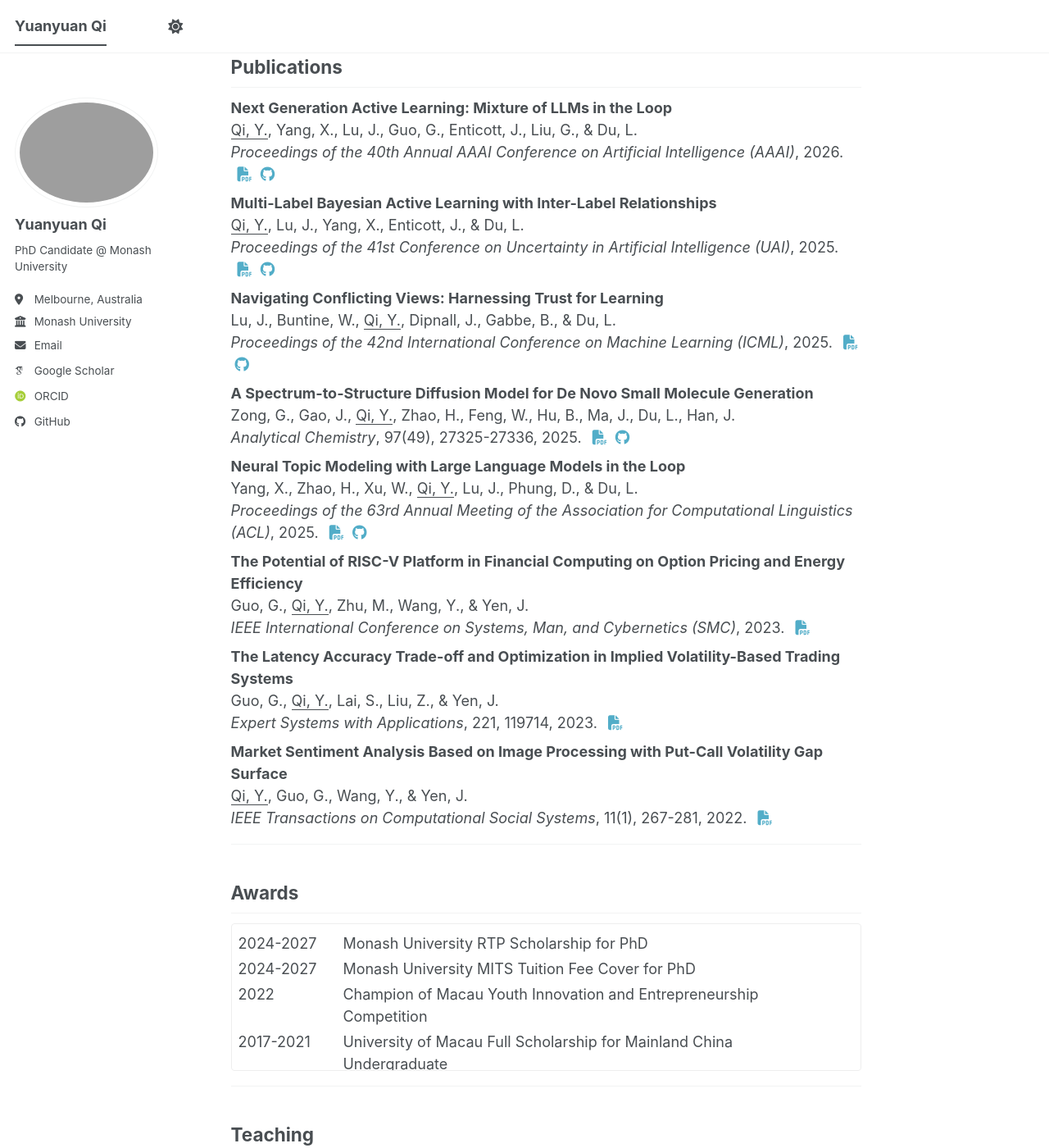
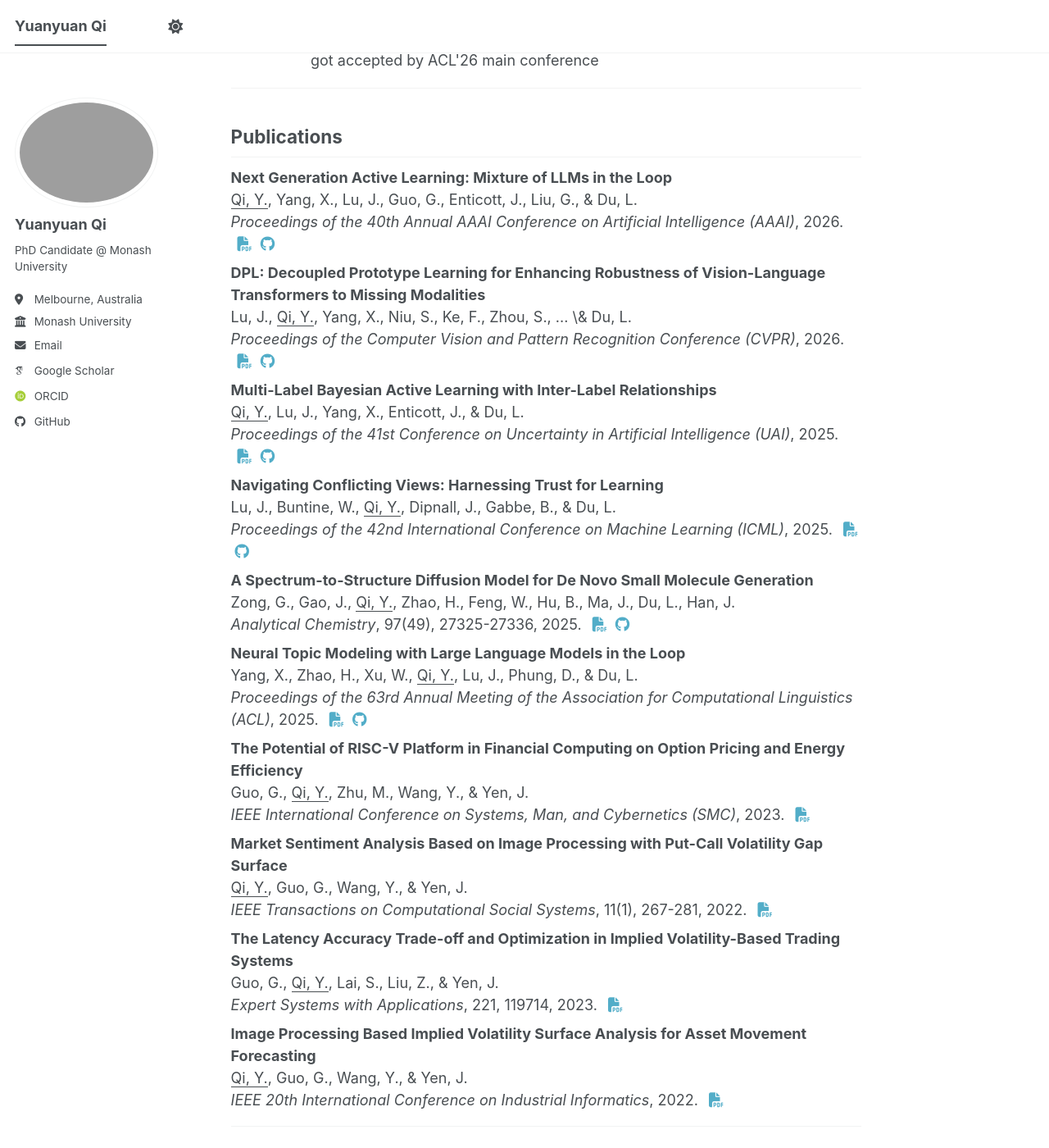
Before and after one commit to qijindou/qijindou.github.io, a Jekyll site: the page built from _pages/about.md, in a window 1280 px wide and 1400 px high, scrolled down 807 px. Shown: the whole window at 82% size. Built offline with Jekyll 4.4.1, drawn with Linux system fonts in a browser that asks for light colours; some web fonts are replaced; a script bundle is joined from its source files by our own code; library files that are not in the unit come from our copies; some of the changed text lies outside the part shown.

Commit message:
update info

```diff
--- a/_pages/about.md
+++ b/_pages/about.md
@@ -16,6 +16,10 @@
 ## News
 
 <table style="border: none; border-collapse: collapse; width: 100%; font-size: 1em;">
+  <tr style="border: none;">
+    <td style="border: none; padding: 2px 16px 2px 0; white-space: nowrap; vertical-align: top;">2026.3</td>
+    <td style="border: none; padding: 2px 16px;">Our paper "DPL: Decoupled Prototype Learning for Enhancing Robustness of Vision-Language Transformers to Missing Modalities" got accepted by CVPR'26</td>
+  </tr>
   <tr style="border: none;">
     <td style="border: none; padding: 2px 16px 2px 0; white-space: nowrap; vertical-align: top;">2025.12</td>
     <td style="border: none; padding: 2px 16px;">Our paper "A Spectrum-to-Structure Diffusion Model for De Novo Small Molecule Generation" is published in Analytical Chemistry (IF: 7.4)</td>
@@ -48,8 +52,16 @@
 <strong>Next Generation Active Learning: Mixture of LLMs in the Loop</strong><br>
 <u>Qi, Y.</u>, Yang, X., Lu, J., Guo, G., Enticott, J., Liu, G., & Du, L.<br>
 <em>Proceedings of the 40th Annual AAAI Conference on Artificial Intelligence (AAAI)</em>, 2026.
-<a href="https://arxiv.org/pdf/2601.15773" title="Paper"><i class="fas fa-file-pdf" style="margin-left: 8px;"></i></a>
+<a href="https://ojs.aaai.org/index.php/AAAI/article/view/39678" title="Paper"><i class="fas fa-file-pdf" style="margin-left: 8px;"></i></a>
 <a href="https://github.com/qijindou/MoLLIA" title="Code"><i class="fab fa-github" style="margin-left: 5px;"></i></a>
+</p>
+
+<p style="margin: 8px 0;">
+<strong>DPL: Decoupled Prototype Learning for Enhancing Robustness of Vision-Language Transformers to Missing Modalities</strong><br>
+Lu, J., <u>Qi, Y.</u>, Yang, X., Niu, S., Ke, F., Zhou, S., ... \& Du, L.<br>
+<em>Proceedings of the Computer Vision and Pattern Recognition Conference (CVPR)</em>, 2026.
+<a href="https://openaccess.thecvf.com/content/CVPR2026/papers/Lu_DPL_Decoupled_Prototype_Learning_for_Enhancing_Robustness_of_Vision-Language_Transformers_CVPR_2026_paper.pdf" title="Paper"><i class="fas fa-file-pdf" style="margin-left: 8px;"></i></a>
+<a href="https://github.com/OverfitFlow/DPL" title="Code"><i class="fab fa-github" style="margin-left: 5px;"></i></a>
 </p>
 
 <p style="margin: 8px 0;">
@@ -92,6 +104,13 @@
 </p>
 
 <p style="margin: 8px 0;">
+<strong>Market Sentiment Analysis Based on Image Processing with Put-Call Volatility Gap Surface</strong><br>
+<u>Qi, Y.</u>, Guo, G., Wang, Y., & Yen, J.<br>
+<em>IEEE Transactions on Computational Social Systems</em>, 11(1), 267-281, 2022.
+<a href="https://ieeexplore.ieee.org/document/9968135" title="Paper"><i class="fas fa-file-pdf" style="margin-left: 8px;"></i></a>
+</p>
+
+<p style="margin: 8px 0;">
 <strong>The Latency Accuracy Trade-off and Optimization in Implied Volatility-Based Trading Systems</strong><br>
 Guo, G., <u>Qi, Y.</u>, Lai, S., Liu, Z., & Yen, J.<br>
 <em>Expert Systems with Applications</em>, 221, 119714, 2023.
@@ -99,10 +118,10 @@
 </p>
 
 <p style="margin: 8px 0;">
-<strong>Market Sentiment Analysis Based on Image Processing with Put-Call Volatility Gap Surface</strong><br>
+<strong>Image Processing Based Implied Volatility Surface Analysis for Asset Movement Forecasting</strong><br>
 <u>Qi, Y.</u>, Guo, G., Wang, Y., & Yen, J.<br>
-<em>IEEE Transactions on Computational Social Systems</em>, 11(1), 267-281, 2022.
-<a href="https://ieeexplore.ieee.org/document/9968135" title="Paper"><i class="fas fa-file-pdf" style="margin-left: 8px;"></i></a>
+<em>IEEE 20th International Conference on Industrial Informatics</em>, 2022.
+<a href="https://ieeexplore.ieee.org/abstract/document/9976175" title="Paper"><i class="fas fa-file-pdf" style="margin-left: 8px;"></i></a>
 </p>
 
 </div>
@@ -162,8 +181,18 @@
 
 <table style="border: none; border-collapse: collapse; width: 100%; font-size: 1em;">
   <tr style="border: none;">
-    <td style="border: none; padding: 2px 8px 2px 0; white-space: nowrap; vertical-align: top;">2024-2025</td>
+    <td style="border: none; padding: 2px 8px 2px 0; white-space: nowrap; vertical-align: top;">2024-Now</td>
     <td style="border: none; padding: 2px 8px;">Teaching Assistant of Algorithms and Programming Foundations in Python (FIT9136)</td>
+    <td style="border: none; padding: 2px 0 2px 8px; white-space: nowrap;">Monash University</td>
+  </tr>
+  <tr style="border: none;">
+    <td style="border: none; padding: 2px 8px 2px 0; white-space: nowrap; vertical-align: top;">2026</td>
+    <td style="border: none; padding: 2px 8px;">Teaching Assistant of Natural Language Processing (FIT5217)</td>
+    <td style="border: none; padding: 2px 0 2px 8px; white-space: nowrap;">Monash University</td>
+  </tr>
+  <tr style="border: none;">
+    <td style="border: none; padding: 2px 8px 2px 0; white-space: nowrap; vertical-align: top;">2026</td>
+    <td style="border: none; padding: 2px 8px;">Teaching Assistant of Teaching Assistant, Natural Language Processing (FIT5212)</td>
     <td style="border: none; padding: 2px 0 2px 8px; white-space: nowrap;">Monash University</td>
   </tr>
   <tr style="border: none;">
@@ -187,6 +216,7 @@
 IEEE/CVF Conference on Computer Vision and Pattern Recognition (CVPR)<br>
 Conference on Uncertainty in Artificial Intelligence (UAI)<br>
 International Conference on Machine Learning (ICML)<br>
+Annual Conference on Neural Information Processing Systems (NeurIPS)<br>
 European Conference on Computer Vision (ECCV)
 </div>
 
```
